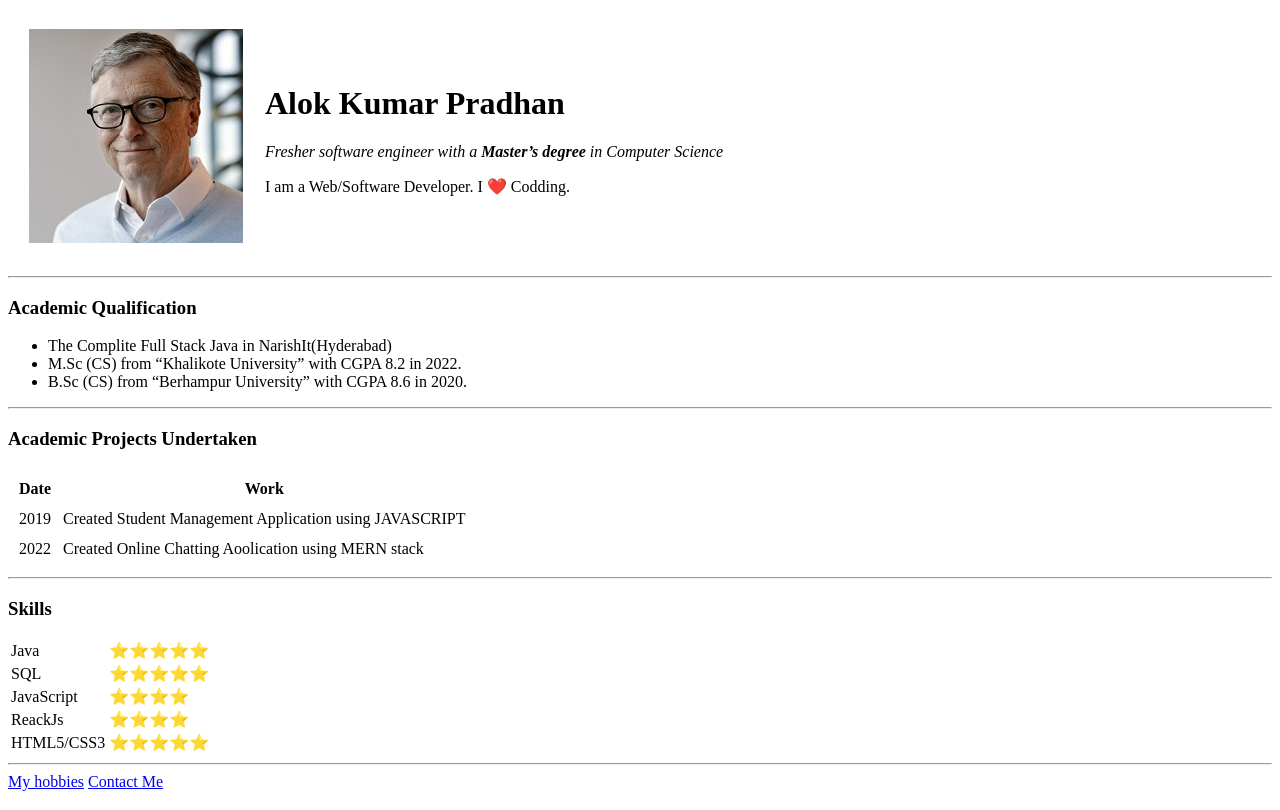
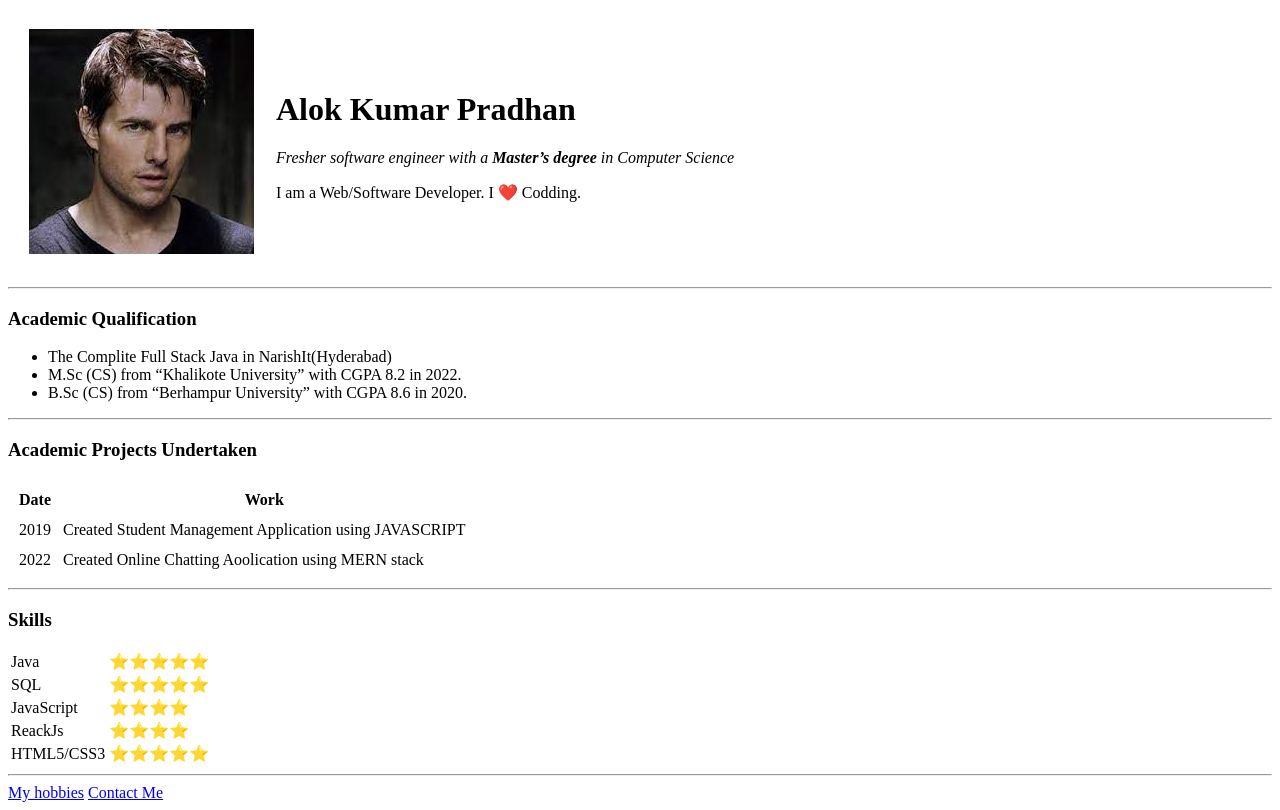
Before and after one commit to AlokKumarP/cv, a plain HTML site: page index.html in a window 1280 px wide. Drawn offline with Linux system fonts and the light colour scheme.

Commit message:
Add initial CV website files

```diff
--- a/index.html
+++ b/index.html
@@ -6,7 +6,7 @@
 <body>
     <table cellspacing="20">
         <tr>
-            <td><img src="images/image.jpg" alt="Tom Profile picture"></td>
+            <td><img src="images/download.jfif" alt="Tom Profile picture"></td>
             <td><h1>Alok Kumar Pradhan</h1>
                 <p><em>Fresher software engineer with a <strong>Master’s degree </strong>in Computer Science</em></p>
                 <p>I am a Web/Software Developer. I ❤️ Codding.</p></td>
```
